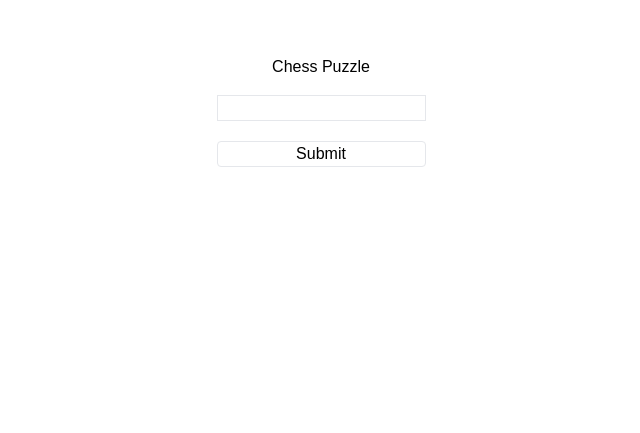
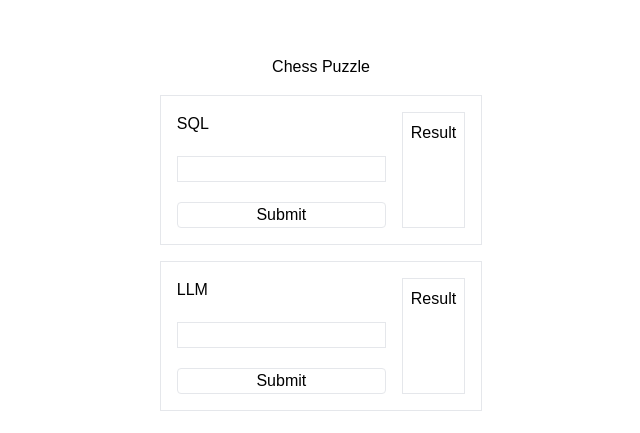
Before and after one commit to M0bilizer/Chess-Puzzle-Text2SQL, a Next.js app in the folder frontend/: page / in a window 1280 px wide. Shown: the part 105-538 px from the top of the page, without its empty margins (327-967 px from the left). Built offline with nearby package versions, Linux system fonts and the light colour scheme.

Commit message:
feat: SQL and LLM textbox

```diff
--- a/frontend/app/page.tsx
+++ b/frontend/app/page.tsx
@@ -17,54 +17,118 @@ type puzzleType = {
 };
 
 export default function Home() {
-  const [inputValue, setInputValue] = useState('');
+  const [SQLValue, setSQLValue] = useState('');
+  const [LLMValue, setLLMValue] = useState('');
   const [puzzles, setPuzzles] = useState([]);
+  const [LLMResponse, setLLMResponse] = useState('');
   const [error, setError] = useState('');
 
-  const handleSubmit = async (event: React.FormEvent<HTMLFormElement>) => {
+  const handleSQLSubmit = async (event: React.FormEvent<HTMLFormElement>) => {
     event.preventDefault();
 
     try {
       const res = await fetch('http://localhost:8080/api/query', {
         method: 'POST',
         headers: { 'Content-Type': 'application/json' },
-        body: JSON.stringify({query: inputValue})
+        body: JSON.stringify({ query: SQLValue }),
       });
 
       if (!res.ok) {
-        setInputValue('');
-        setError("Network response was not ok")
+        setSQLValue('');
+        setError('Network response was not ok');
         throw new Error('Network response was not ok');
       }
 
-      setError('')
+      setError('');
       const data = await res.json();
       setPuzzles(data);
     } catch (error: unknown) {
-
       if (error instanceof TypeError) {
         console.error('Network Error:', error);
-        setError('Could not recieve response');
+        setError('Could not receive response');
       }
 
       console.error('Error:', error);
     }
 
-    setInputValue('');
+    setSQLValue('');
+  };
+
+  const handleLLMSubmit = async (event: React.FormEvent<HTMLFormElement>) => {
+    event.preventDefault();
+
+    try {
+      const res = await fetch('http://localhost:8080/api/llm', {
+        method: 'POST',
+        headers: { 'Content-Type': 'application/json' },
+        body: JSON.stringify({ query: LLMValue }),
+      });
+
+      if (!res.ok) {
+        setLLMValue('');
+        setError('Network response was not ok');
+        throw new Error('Network response was not ok');
+      }
+
+      setError('');
+      const data = await res.json();
+      setLLMResponse(data);
+    } catch (error: unknown) {
+      if (error instanceof TypeError) {
+        console.error('Network Error:', error);
+        setError('Could not receive response');
+      }
+
+      console.error('Error:', error);
+    }
+
+    setLLMValue('');
   };
 
   return (
     <div className="w-1/3 h-full ml-auto mr-auto pl-4 rounded-lg flex flex-col items-center pt-40 gap-4">
       <h1>Chess Puzzle</h1>
-      <form onSubmit={handleSubmit} className="flex flex-col gap-5">
-        <input type="text" value={inputValue} className="border" onChange={(e) => setInputValue(e.target.value)} />
-        <button className="border rounded" type="submit">
-          Submit
-        </button>
-      </form>
+      <div className="flex border-gray-200 border p-4 gap-4">
+        <form onSubmit={handleSQLSubmit} className="flex flex-col gap-5">
+          <label htmlFor="sql">SQL</label>
+          <input
+            id="sql"
+            type="text"
+            value={SQLValue}
+            className="border"
+            onChange={(e) => setSQLValue(e.target.value)}
+          />
+          <button className="border rounded" type="submit">
+            Submit
+          </button>
+        </form>
+        <div className="border border-gray-200 p-2 flex flex-col">
+          Result
+          {puzzles && puzzles.map((puzzle: puzzleType) => <li key={puzzle.id}>{puzzle.puzzleId}</li>)}
+        </div>
+      </div>
+
+      <div className="flex border-gray-200 border p-4 gap-4">
+        <form onSubmit={handleLLMSubmit} className="flex flex-col gap-5">
+          <label htmlFor="LLM">LLM</label>
+          <input
+            id="llm"
+            type="text"
+            value={LLMValue}
+            className="border"
+            onChange={(e) => setLLMValue(e.target.value)}
+          />
+          <button className="border rounded" type="submit">
+            Submit
+          </button>
+        </form>
+        <p className="border border-gray-200 p-2 flex flex-col">
+          Result
+          {LLMResponse}
+        </p>
+      </div>
 
       {error.length > 0 && <div className="bg-red-400 rounded py-4 px-12">{error}</div>}
-      {puzzles && puzzles.map((puzzle: puzzleType) => <li key={puzzle.id}>{puzzle.puzzleId}</li>)}
     </div>
   );
 }
```
